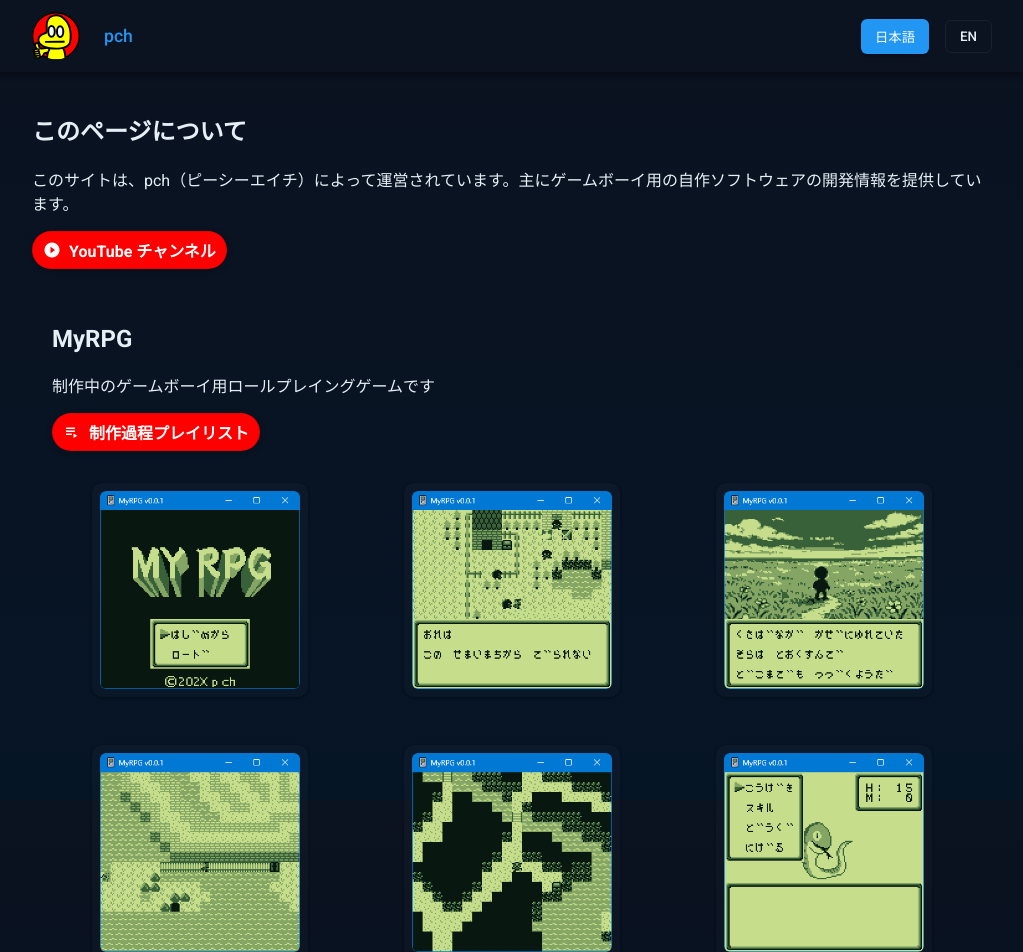
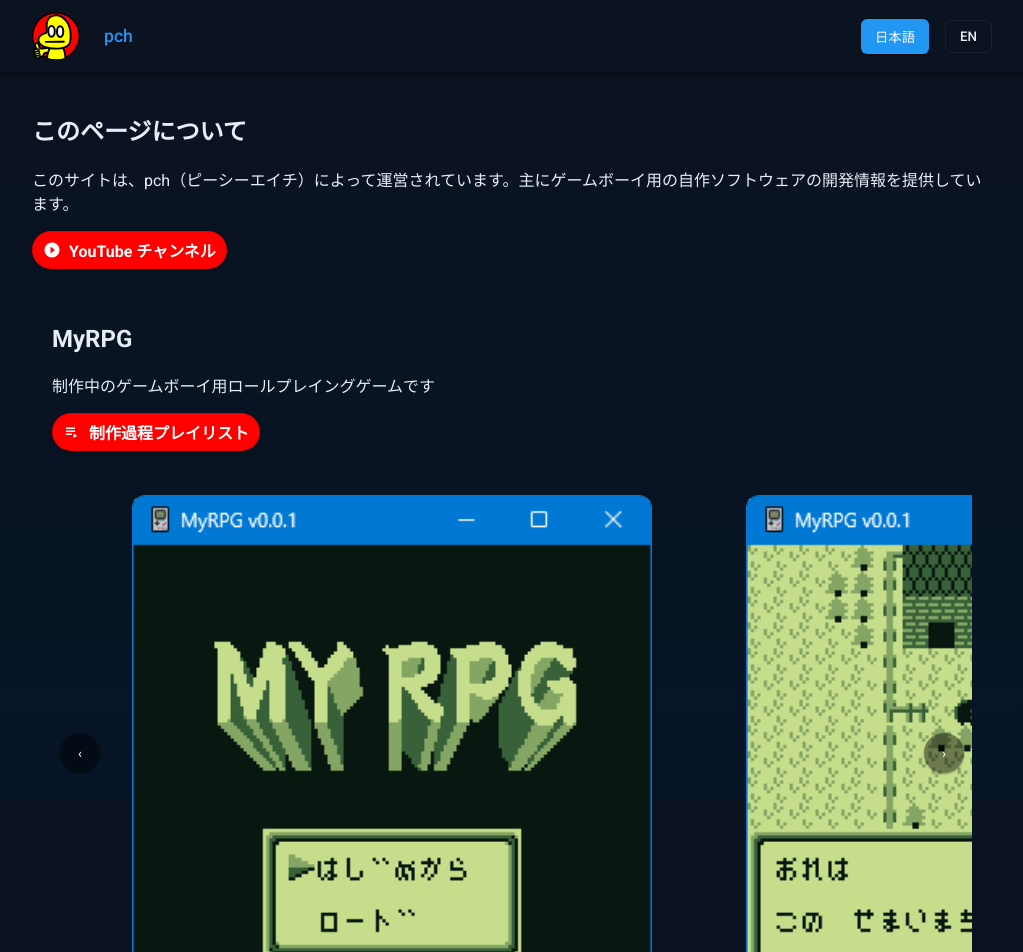
Before and after one commit to o-pch/o-pch.github.io, a React (Vite) app: page / in a window 1280 px wide. Shown: the top 952 px of the page, without its empty margins (128-1151 px from the left). Built offline with nearby package versions, Linux system fonts and the light colour scheme; no server answers.

Commit message:
画像表示部分をスクロールするように変更

```diff
--- a/src/components/ScreenshotGallery.jsx
+++ b/src/components/ScreenshotGallery.jsx
@@ -1,4 +1,4 @@
-import React, { useEffect, useState } from 'react'
+import React, { useEffect, useState, useRef } from 'react'
 
 // ScreenshotGallery
 // - Tries to auto-import images placed under src/assets/images/myrpg/screenshots
@@ -9,6 +9,8 @@ import React, { useEffect, useState } from 'react'
 
 export default function ScreenshotGallery({ className }){
   const [images, setImages] = useState([])
+  const containerRef = useRef(null)
+  const pointer = useRef({ down: false, startX: 0, scrollLeft: 0 })
 
   useEffect(()=>{
 
@@ -29,13 +31,60 @@ export default function ScreenshotGallery({ className }){
 
   if(images.length===0) return null
 
+  const scrollByOffset = (offset) => {
+    const el = containerRef.current
+    if(!el) return
+    const amount = Math.round(el.clientWidth * 0.8) * offset
+    el.scrollBy({ left: amount, behavior: 'smooth' })
+  }
+
+  // Pointer drag handlers for touch / mouse
+  function onPointerDown(e){
+    const el = containerRef.current
+    if(!el) return
+    pointer.current.down = true
+    pointer.current.startX = e.clientX || (e.touches && e.touches[0].clientX) || 0
+    pointer.current.scrollLeft = el.scrollLeft
+    el.setPointerCapture && el.setPointerCapture(e.pointerId)
+  }
+
+  function onPointerMove(e){
+    const el = containerRef.current
+    if(!el || !pointer.current.down) return
+    const x = e.clientX || (e.touches && e.touches[0].clientX) || 0
+    const dx = x - pointer.current.startX
+    el.scrollLeft = pointer.current.scrollLeft - dx
+  }
+
+  function onPointerUp(e){
+    pointer.current.down = false
+  }
+
   return (
     <div className={"screenshot-gallery " + (className||'')}>
-      {images.map((src,i)=> (
-        <figure className="screenshot-item" key={i}>
-          <img src={src} alt={`screenshot-${i+1}`} loading="lazy" />
-        </figure>
-      ))}
+      <button aria-hidden className="gallery-btn prev" onClick={()=>scrollByOffset(-1)}>&lsaquo;</button>
+      <div
+        className="screenshot-track"
+        ref={containerRef}
+        onPointerDown={onPointerDown}
+        onPointerMove={onPointerMove}
+        onPointerUp={onPointerUp}
+        onPointerCancel={onPointerUp}
+        onWheel={(e)=>{
+          // allow vertical wheel to scroll horizontally when over the gallery
+          if(Math.abs(e.deltaY) > Math.abs(e.deltaX)){
+            e.currentTarget.scrollLeft += e.deltaY
+            e.preventDefault()
+          }
+        }}
+      >
+        {images.map((src,i)=> (
+          <figure className="screenshot-item" key={i}>
+            <img src={src} alt={`screenshot-${i+1}`} loading="lazy" />
+          </figure>
+        ))}
+      </div>
+      <button aria-hidden className="gallery-btn next" onClick={()=>scrollByOffset(1)}>&rsaquo;</button>
     </div>
   )
 }
--- a/src/styles.css
+++ b/src/styles.css
@@ -48,11 +48,28 @@ button{font-family:inherit}
 .download-card .filename{margin:0;color:var(--text);font-weight:600}
 .download-card .md-btn{align-self:stretch}
 
-/* Screenshot gallery */
-.screenshot-gallery{display:grid;grid-template-columns:repeat(auto-fit,minmax(220px,1fr));gap:16px;margin-top:16px}
-.screenshot-item{padding:8px;border-radius:10px;display:block;background:linear-gradient(180deg, rgba(255,255,255,0.02), rgba(255,255,255,0.01));box-shadow:var(--elevation-1);transition:transform .18s ease, box-shadow .18s ease}
-.screenshot-item img{width:100%;height:auto;display:block;border-radius:6px}
-.screenshot-item:hover{transform:translateY(-6px);box-shadow:var(--elevation-2)}
+/* Screenshot gallery - horizontal, snap-style (like Google Play) */
+.screenshot-gallery{position:relative;margin-top:16px}
+.screenshot-track{display:flex;gap:14px;padding:12px 40px;overflow-x:auto;scroll-snap-type:x mandatory;scroll-behavior:smooth}
+.screenshot-track::-webkit-scrollbar{height:10px}
+.screenshot-track::-webkit-scrollbar-thumb{background:rgba(255,255,255,0.08);border-radius:6px}
+.screenshot-item{flex:0 0 auto;width:70%;max-width:520px;border-radius:12px;overflow:hidden;background:linear-gradient(180deg, rgba(255,255,255,0.02), rgba(255,255,255,0.01));box-shadow:var(--elevation-1);scroll-snap-align:center;transition:transform .18s ease, box-shadow .18s ease}
+.screenshot-item img{width:100%;height:auto;display:block}
+.screenshot-item:active{cursor:grabbing}
+.screenshot-item:hover{transform:translateY(-8px);box-shadow:var(--elevation-2)}
+
+/* Prev/Next buttons */
+.gallery-btn{position:absolute;top:50%;transform:translateY(-50%);width:40px;height:40px;border-radius:999px;border:0;background:rgba(0,0,0,0.45);color:#fff;display:flex;align-items:center;justify-content:center;cursor:pointer;box-shadow:var(--elevation-1);z-index:30}
+.gallery-btn.prev{left:8px}
+.gallery-btn.next{right:8px}
+.gallery-btn:hover{background:rgba(0,0,0,0.6);transform:translateY(-50%) scale(1.03)}
+.gallery-btn:active{transform:translateY(-50%) scale(.98)}
+
+@media (max-width:700px){
+	.screenshot-item{width:88%}
+	.screenshot-track{padding:12px 20px}
+	.gallery-btn{width:36px;height:36px}
+}
 
 .download-link .md-btn{font-size:0.95rem;padding:6px 10px}
 .download-link small{margin-left:6px}
```
